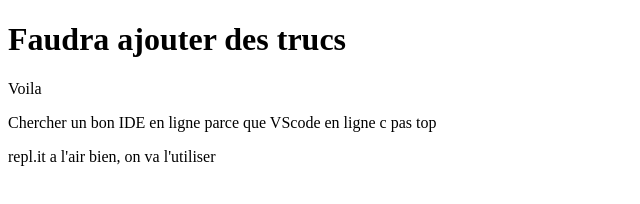
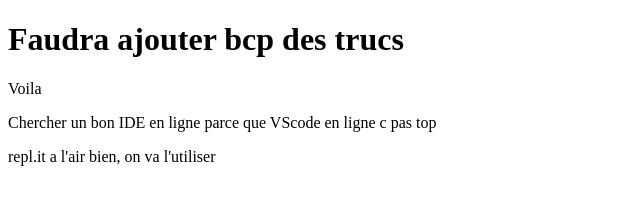
Before and after one commit to DefinatelyNotALizard/Trident-Labs-site, a plain HTML site: page index.html in a window 1280 px wide. Shown: the whole page, without its empty margins (0-640 px from the left). Drawn offline with Linux system fonts and the light colour scheme.

Commit message:
ajout de "bcp" ligne 13

```diff
--- a/index.html
+++ b/index.html
@@ -10,7 +10,7 @@
 
 <body>
 
-  <h1>Faudra ajouter des trucs</h1>
+  <h1>Faudra ajouter bcp des trucs</h1>
 
   <p>Voila</p>
 
```
Also changed, not shown: 1 other file.
